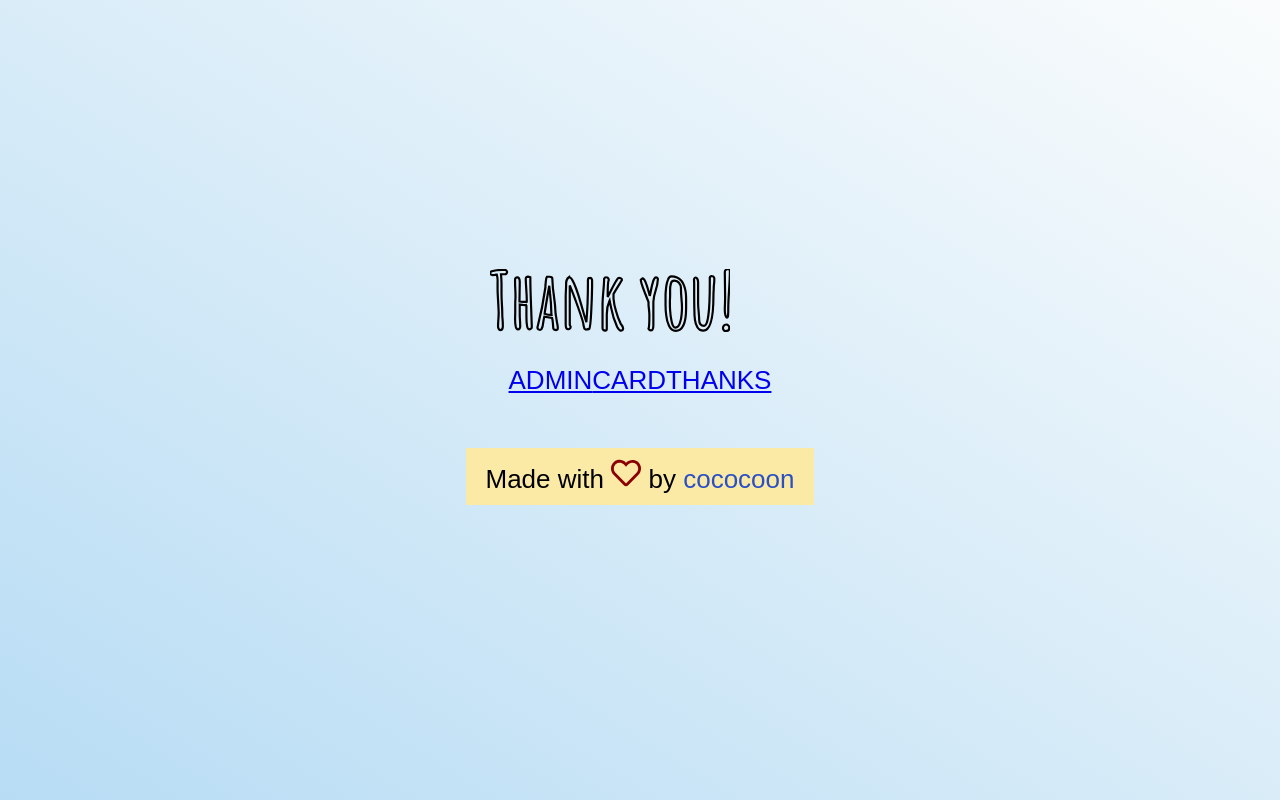
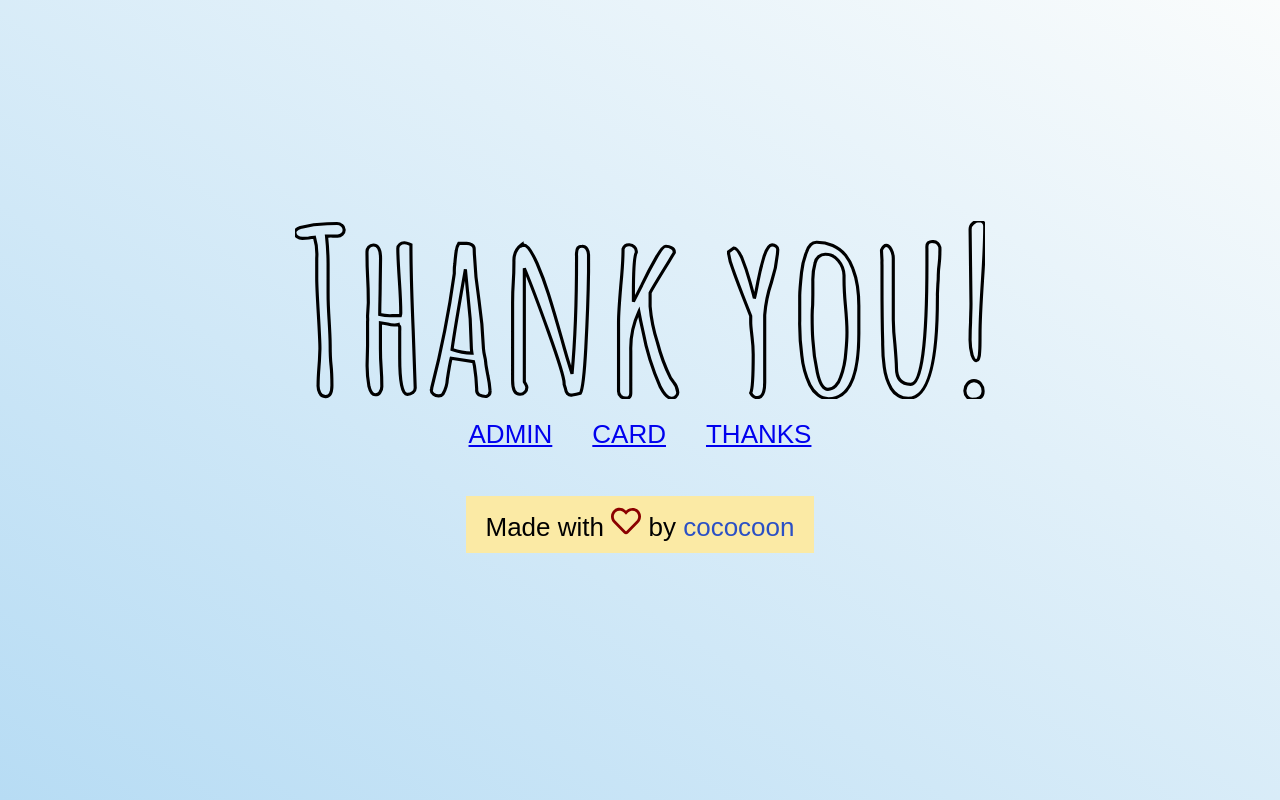
Before and after one commit to cococoon/jacky, a React (Create React App) app: page /#/thanks in a window 1280 px wide. Built offline with nearby package versions, Linux system fonts and the light colour scheme; sample sign-in values are in the browser's storage; a web font is replaced by a local one.

Commit message:
thanks not working

```diff
--- a/src/App.js
+++ b/src/App.js
@@ -5,9 +5,7 @@ import { HashRouter as Router, Route, NavLink as Link } from "react-router-dom";
 import "./App.scss";
 
 /**IMPORT COMPONENTS */
-import Graphic from "./components/Graphic/Graphic";
 import Footer from "./components/Footer/Footer";
-
 /**IMPORT PAGES */
 import Home from "./pages/Home";
 import Thanks from "./pages/Thanks";
@@ -24,7 +22,6 @@ export default class App extends Component {
   render() {
     return (
       <div className="App">
-        {/* <Graphic /> */}
         <Router style={{ zIndex: "20" }}>
           <Route exact path="/" component={Home} />
           <Route exact path="/thanks" component={Thanks} />
@@ -32,13 +29,13 @@ export default class App extends Component {
           <Route exact path="/404" component={PageNotFound} />
           <Route exact path="/error" component={ErrorComponent} />
           <div style={{ zIndex: 20, display: "flex" }}>
-            <p>
+            <p style={{ margin: "20px" }}>
               <Link to="/admin">ADMIN</Link>
             </p>
-            <p>
+            <p style={{ margin: "20px" }}>
               <Link to="/">CARD</Link>
             </p>
-            <p>
+            <p style={{ margin: "20px" }}>
               <Link to="/thanks">THANKS</Link>
             </p>
           </div>
--- a/src/components/Graphic/Graphic.js
+++ b/src/components/Graphic/Graphic.js
@@ -11,9 +11,11 @@ export default class Graphic extends Component {
     };
   }
 
+  animation;
+
   componentDidMount() {
     if (!this.state.isLoaded) {
-      anime({
+      this.animation = anime({
         targets: "path",
         strokeDashoffset: [anime.setDashoffset, 0],
         easing: "easeInOutSine",
@@ -31,7 +33,7 @@ export default class Graphic extends Component {
   }
 
   componentWillUnmount() {
-    anime.remove("anime");
+    anime.remove("animation");
   }
 
   render() {
@@ -40,7 +42,6 @@ export default class Graphic extends Component {
         <svg
           version="1.0"
           xmlns="http://www.w3.org/2000/svg"
-          //width="964.000000pt" height="1280.000000pt"
           viewBox="0 0 964.000000 1280.000000"
           preserveAspectRatio="xMidYMid meet"
         >
--- a/src/components/Graphic/Graphic.scss
+++ b/src/components/Graphic/Graphic.scss
@@ -5,7 +5,7 @@
   max-height: 100%;
   position: absolute;
   overflow: hidden;
-  top: 0;
+  bottom: 0;
   left: 0;
   z-index: -5;
 
--- /dev/null
+++ b/src/components/Loader/Loader.js
@@ -0,0 +1,14 @@
+import React, { Component } from "react";
+
+export default class Loader extends Component {
+  //TODO implement animejs
+  componentDidMount() {}
+
+  render() {
+    return (
+      <div>
+        <p>Loading...</p>
+      </div>
+    );
+  }
+}
--- a/src/pages/Thanks.js
+++ b/src/pages/Thanks.js
@@ -1,31 +1,50 @@
-import React from "react";
+import React, { Component } from "react";
 import anime from "animejs";
 
-export default function Thanks() {
+import Loader from "../components/Loader/Loader";
+
+export default class Thanks extends Component {
+  constructor(props) {
+    super(props);
+    this.state = {
+      isLoaded: false
+    };
+  }
+
+  componentDidMount() {
     anime({
       targets: "path",
       strokeDashoffset: [anime.setDashoffset, 0],
       easing: "easeInOutSine",
-    duration: 2000,
+      duration: 5000,
       delay: function(el, i) {
         return i * 500;
       },
       direction: "alternate",
-    loop: false
+      loop: true,
+      autoplay: false
     });
+    this.setState({
+      isLoaded: true
+    });
+  }
 
+  componentWillUnmount() {
+    anime.remove("anime");
+  }
+
+  render() {
+    if (!this.state.isLoaded) {
+      return <Loader />;
+    } else {
       return (
-    <div>
+        <>
           <svg
-        style={{ width: "80%" }}
-        id="Layer_1"
-        data-name="Layer 1"
+            style={{ width: "80%", maxWidth: "690px" }}
             xmlns="http://www.w3.org/2000/svg"
             viewBox="0 0 109.94 28.44"
-        stroke="#000"
-        strokeWidth="1"
-        fill="transparent"
           >
+            <g stroke="#000" strokeWidth="0.5" fill="none">
               <title>thanks</title>
               <path
                 d="M64.26,61A2.53,2.53,0,0,1,64,59.7c0-.79.05-1.76.14-2.91l.07-.94.08-1.91c0-.84-.09-2.71-.26-5.61s-.25-4.78-.25-5.62c0-.07,0-.21,0-.41s0-.53,0-1,0-1.07,0-1.76a9.42,9.42,0,0,0-.36-3.35,9.13,9.13,0,0,0-.93.11l-1,.07a1.35,1.35,0,0,1-.83-.27.83.83,0,0,1-.36-.7c0-.29.29-.54.87-.76a17.94,17.94,0,0,1,4.28-.61C66.29,34,66.78,34,67,34a1.21,1.21,0,0,1,.79.29.92.92,0,0,1,.05,1.42A1.11,1.11,0,0,1,67,36l-.65,0a6.32,6.32,0,0,0-.65,0h-.36a42.82,42.82,0,0,1,.25,4.42l0,2.31c0,.69,0,1.47,0,2.34q0,1.73.15,4.14.18,3,.18,4.14c0,.91,0,2,.14,3.24s.14,2.35.14,3.24c0,1.17-.34,1.76-1,1.76A1,1,0,0,1,64.26,61Z"
@@ -63,7 +82,10 @@ export default function Thanks() {
                 d="M167.44,61.65a1.38,1.38,0,0,1-.38-1,1.63,1.63,0,0,1,.43-1.13,1.38,1.38,0,0,1,1-.49,1.35,1.35,0,0,1,1.06.49,1.87,1.87,0,0,1,.41,1.24c0,.84-.59,1.26-1.76,1.26A1.11,1.11,0,0,1,167.44,61.65Zm.77-6.66a9.25,9.25,0,0,1-.32-2.78c0-.43,0-1.24.07-2.44,0-.89.07-1.88.07-3l-.07-5.9-.07-5.9a1.24,1.24,0,0,1,.47-1,1.52,1.52,0,0,1,1-.42.86.86,0,0,1,.61.25.88.88,0,0,1,.25.65q0,3.16-.36,8.61-.39,6-.39,8.6c0,1.27,0,2.19-.06,2.75a3.56,3.56,0,0,1-.18,1.14.41.41,0,0,1-.37.29Q168.54,55.89,168.21,55Z"
                 transform="translate(-60.32 -33.6)"
               />
+            </g>
           </svg>
-    </div>
+        </>
       );
     }
+  }
+}
```
Also changed, not shown: src/components/Form/Former.js (+1 -122 lines). Lines whose indentation alone changed are shown as unchanged.
